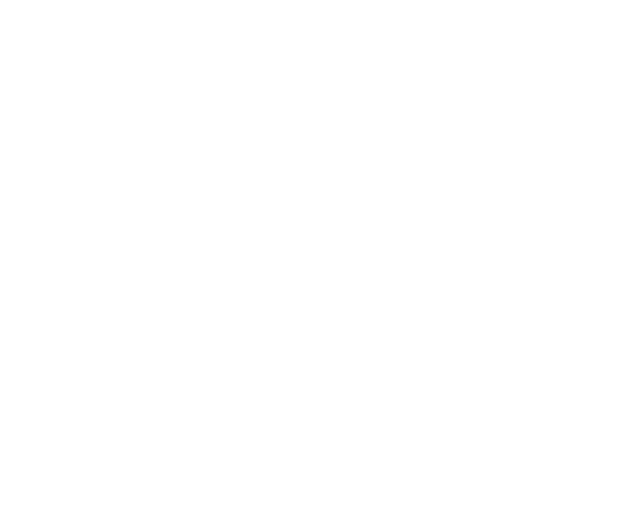
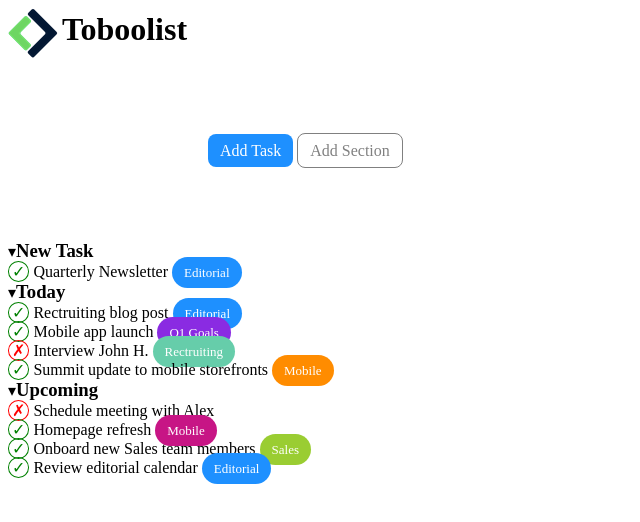
Before and after one commit to ClaudiaLanzoni/html-css-toboolist, a plain HTML site: page index.html in a window 1280 px wide. Shown: the whole page, without its empty margins (0-640 px from the left). Drawn offline with Linux system fonts and the light colour scheme.

Commit message:
impostazione macroaree

```diff
--- a/css/style.css
+++ b/css/style.css
@@ -1,5 +1,78 @@
-* {
-    margin: 0;
-    padding: 0;
+*{
     box-sizing: border-box;
 }
+
+div h3 {
+    display: inline;
+}
+
+.titolo {
+    display: inline;
+    vertical-align: 50%;
+}
+
+.pulsanti-add {
+    padding: 8px 12px 8px 12px;
+    border-radius: 8px;
+}
+
+.check {
+    display: inline;
+    color: green;
+    border: 1px solid green;
+    padding: 1px 3px;
+    border-radius: 50%;
+}
+
+.cross {
+    display: inline;
+    color: red;
+    border: 1px solid red;
+    padding: 1px 3px;
+    border-radius: 50%;
+}
+
+.field {
+    padding: 8px 12px 8px 12px;
+    border-radius: 20px;
+    font-size: small;
+    color: white;
+}
+
+.editorial {
+    background-color: dodgerblue;
+}
+
+.q1-goals {
+    background-color: blueviolet;
+}
+
+.recruiting {
+    background-color: mediumaquamarine;
+}
+
+.mobile {
+    background-color: darkorange;
+}
+
+.website {
+    background-color: mediumvioletred;
+}
+
+.sales {
+    background-color: yellowgreen;
+}
+
+#pulsante-task {
+    background-color: dodgerblue;
+    color: white;
+}
+
+#pulsante-section {
+    border: 1px solid gray;
+    color: gray;
+}
+
+#comandi {
+    margin: 80px 200px
+}
--- a/index.html
+++ b/index.html
@@ -9,22 +9,80 @@
 </head>
 <body>
     <header>
+        <img src="img/Logo.png" alt="logo Boolean">
 
+        <h1 class="titolo">Toboolist</h1>
     </header>
 
-    <nav>
+    <div class=>
+        <div id="comandi">
+            <span class="pulsanti-add" id="pulsante-task">Add Task</span>
 
-    </nav>
-
+            <span class="pulsanti-add" id="pulsante-section">Add Section</span>
+        </div>
+    </div>
     <main>
         <section>
+            <div>&dtrif;<h3>New Task</h3></div>
 
+            <div>
+                <span class="check">&check;</span>
+                <span class="task">Quarterly Newsletter</span>
+                <span class="field editorial">Editorial</span>
+            </div>
         </section>
 
         <section>
+            <div>&dtrif;<h3>Today</h3></div>
 
+            <div>
+                <span class="check">&check;</span>
+                <span class="task">Rectruiting blog post</span>
+                <span class="field editorial">Editorial</span>
+            </div>
+
+            <div>
+                <span class="check">&check;</span>
+                <span class="task">Mobile app launch</span>
+                <span class="field q1-goals">Q1 Goals</span>
+            </div>
+
+            <div>
+                <span class="cross">&cross;</span>
+                <span class="task">Interview John H.</span>
+                <span class="field recruiting">Rectruiting</span>
+            </div>
+
+            <div>
+                <span class="check">&check;</span>
+                <span class="task">Summit update to mobile storefronts</span>
+                <span class="field mobile">Mobile</span>
+            </div>
         </section>
+            <div>&dtrif;<h3>Upcoming</h3></div>
 
+            <div>
+                <span class="cross">&cross;</span>
+                <span class="task">Schedule meeting with Alex</span>
+            </div>
+
+            <div>
+                <span class="check">&check;</span>
+                <span class="task">Homepage refresh</span>
+                <span class="field website">Mobile</span>
+            </div>
+
+            <div>
+                <span class="check">&check;</span>
+                <span class="task">Onboard new Sales team members</span>
+                <span class="field sales">Sales</span>
+            </div>
+
+            <div>
+                <span class="check">&check;</span>
+                <span class="task">Review editorial calendar</span>
+                <span class="field editorial">Editorial</span>
+            </div>
         <section>
 
         </section>
```
